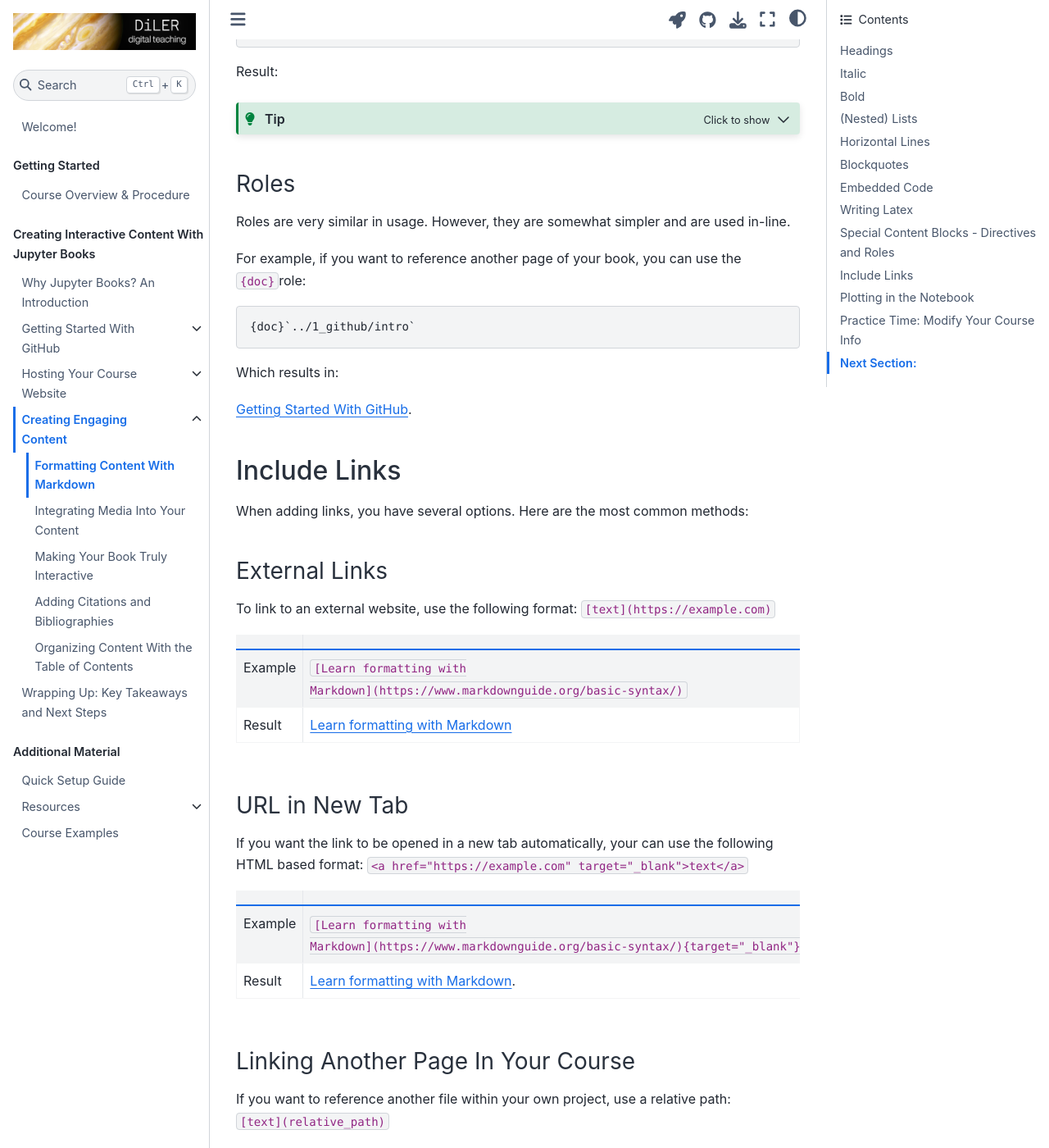
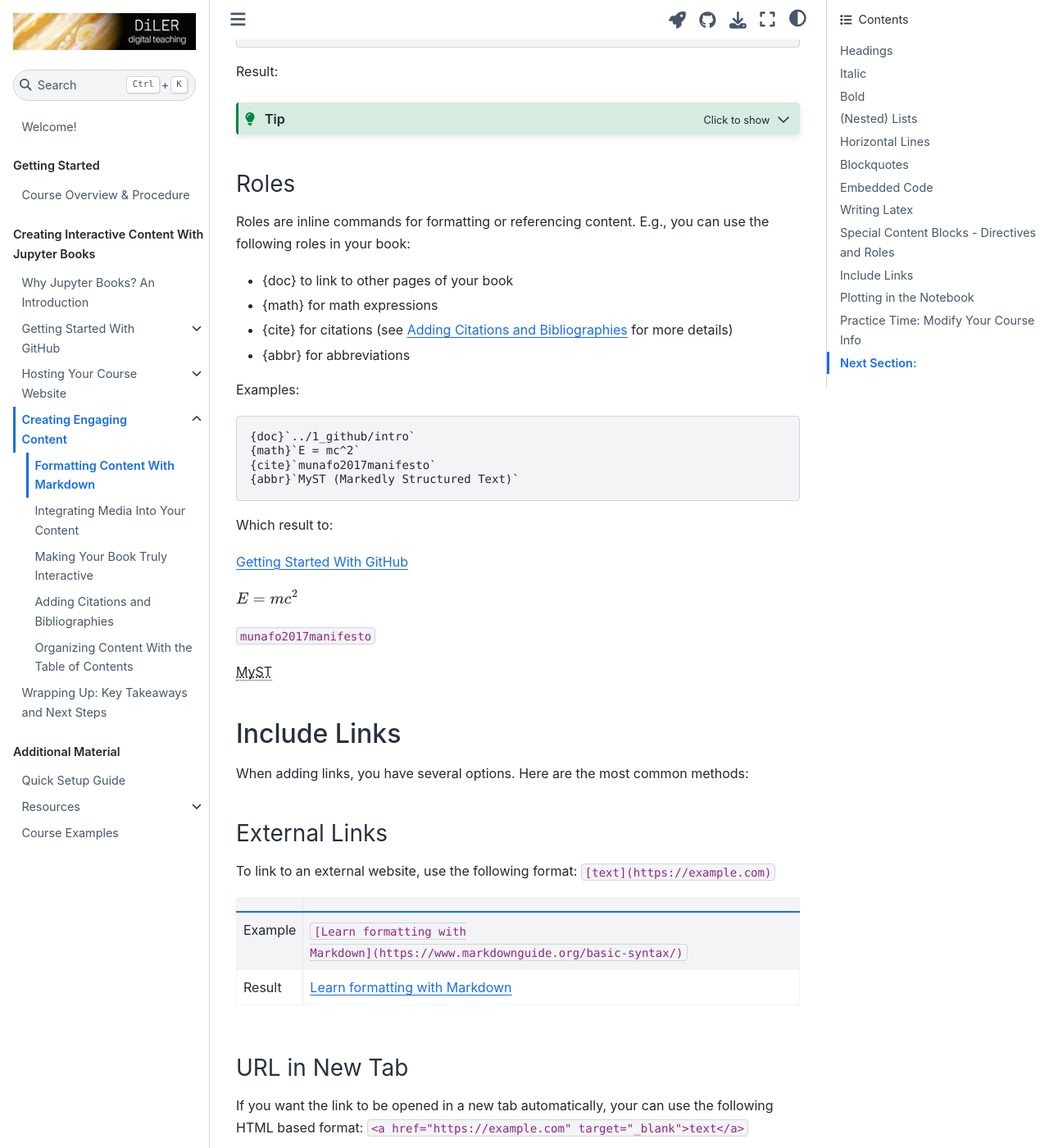
Before and after one commit to M-earnest/tutorial_jupyter_books, a Jupyter Book: the page built from content/3_create/markdown.md, in a window 1280 px wide and 1400 px high, scrolled down 4537 px. Shown: the whole window at 82% size. Built offline with Jupyter Book 1.0.4 settings and Sphinx 7.4.7 and the Sphinx Book theme 1.1.4, drawn with Linux system fonts in a browser that asks for light colours; pages that are not in the unit, such as notebooks, are missing from menus; cross-references to code outside the pages are shown as plain code.

Commit message:
Update markdown.md
Changed part on roles

````diff
--- a/content/3_create/markdown.md
+++ b/content/3_create/markdown.md
@@ -183,15 +183,28 @@ Here is a (hidden) tip
 ```
 
 #### Roles
-Roles are very similar in usage. However, they are somewhat simpler and are used in-line.
+Roles are inline commands for formatting or referencing content. E.g., you can use the following roles in your book:
+- {doc} to link to other pages of your book
+- {math} for math expressions
+- {cite} for citations (see {doc}`citations` for more details)
+- {abbr} for abbreviations
 
-For example, if you want to reference another page of your book, you can use the `{doc}`role:
+Examples:
 ```
 {doc}`../1_github/intro`
+{math}`E = mc^2`
+{cite}`munafo2017manifesto`
+{abbr}`MyST (Markedly Structured Text)`
 ```
-Which results in:
+Which result to:
 
-{doc}`../1_github/intro`.
+{doc}`../1_github/intro`
+
+{math}`E = mc^2`
+
+{cite}`munafo2017manifesto`
+
+{abbr}`MyST (Markedly Structured Text)`
 
 ### Include Links
 
````
